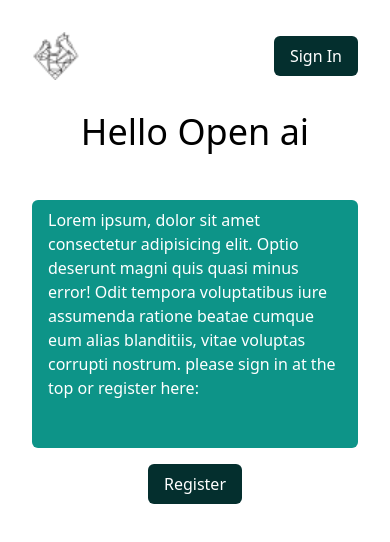
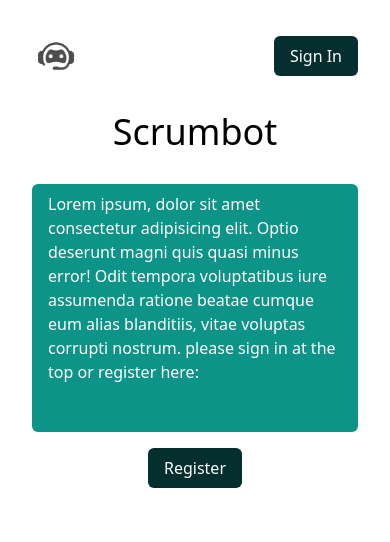
Before and after one commit to DnZ19/aiproject, a Next.js app: page / in a window 390 px wide. Shown: the top 542 px of the page. Built offline with nearby package versions, Linux system fonts and the light colour scheme; no server answers.

Commit message:
Iphone additions

```diff
--- a/app/components/Bot.tsx
+++ b/app/components/Bot.tsx
@@ -103,7 +103,7 @@
 	});
 
 	return (
-		<div className="flex flex-col items-center mt-12 w-screen">
+		<div className="flex flex-col items-center mt-8 w-auto">
 			{!user && (
 				<div className="flex flex-col items-center">
 					<p className="bg-teal-600 text-white py-2 px-4 rounded-md mx-8 pb-12">
--- a/app/components/ChatMessages.tsx
+++ b/app/components/ChatMessages.tsx
@@ -32,7 +32,7 @@
 							className={cn(
 								"flex flex-col space-y-2 text-sm max-w-xs mx-2 overflow-hidden",
 								{
-									"bg-blue-200 text-gray-400 px-4 py-1 rounded-md":
+									"bg-blue-200 text-gray-400 px-4 py-1 rounded-md w-28":
 										message.isUserMessage,
 									"bg-gray-200 text-gray-900 px-4 py-1 rounded-md":
 										!message.isUserMessage,
--- a/app/components/Nav.tsx
+++ b/app/components/Nav.tsx
@@ -3,7 +3,7 @@
 import { Session } from "next-auth";
 import { signIn, signOut } from "next-auth/react";
 import Image from "next/image";
-import AiLogo from "public/favicon-32x32.png";
+import AiLogo from "public/bot.png";
 
 export default function Nav({ user }: Session) {
 	return (
--- a/app/layout.tsx
+++ b/app/layout.tsx
@@ -25,7 +25,7 @@
 				<body
 					suppressHydrationWarning={true}
 					className=" flex flex-col items-center">
-					<div className=" flex flex-col items-center max-w-8xl">
+					<div className=" flex flex-col items-center w-auto max-w-8xl">
 						<Nav
 							user={session?.user}
 							expires={session?.expires as string}
--- a/app/page.tsx
+++ b/app/page.tsx
@@ -1,7 +1,7 @@
 export default function Home() {
 	return (
 		<main>
-			<h1 className="text-4xl">Hello Open ai </h1>
+			<h1 className="text-4xl">Scrumbot</h1>
 		</main>
 	);
 }
```
Also changed, not shown: public/ScrumPollo.png (added), public/bot.png (added).
